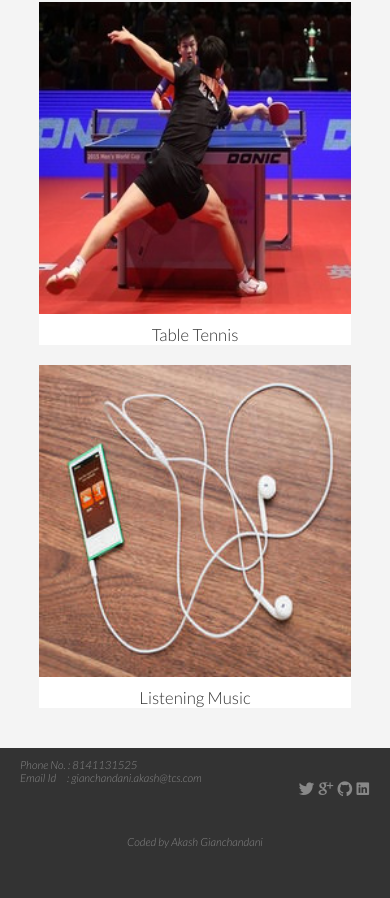
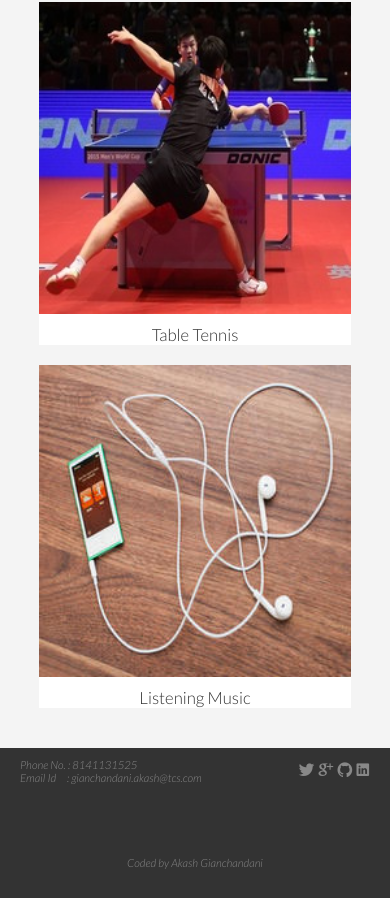
Before and after one commit to akash1693/akash1693.github.io, a plain HTML site: page index.html in a window 390 px wide. Shown: the part 3489-4387 px from the top of the page. Drawn offline with Linux system fonts and the light colour scheme; files whose address does not match are found by name.

Commit message:
Update queries.css

```diff
--- a/styles/queries.css
+++ b/styles/queries.css
@@ -398,6 +398,10 @@
 		padding-right: 3px;
 	}
 
+	.footer-text {
+		margin-top: 40px;
+	}
+
 }
 
 @media only screen and (max-width: 480px) {
@@ -608,4 +612,12 @@
 		padding-right: 1px;
 	}
 
+	.footer-links {
+		margin-top: -25px;
+	}
+
+	.footer-text {
+		margin-top: 40px;
+	}
+
 }
```
